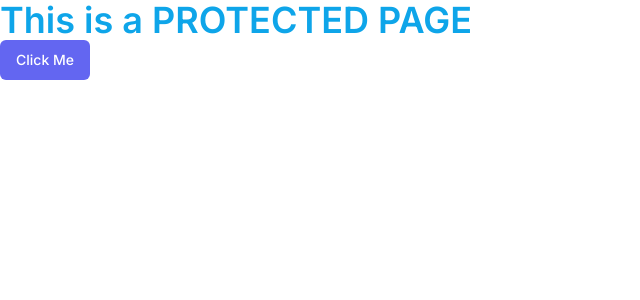
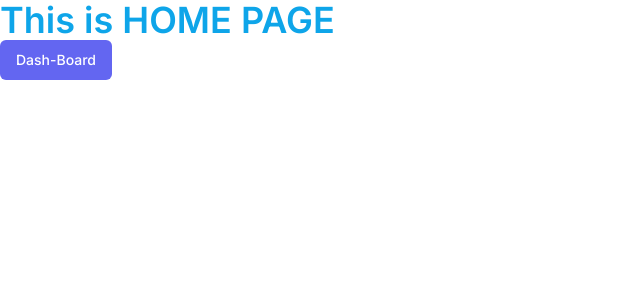
Before and after one commit to Nil369/learning-path-dashboard, a Next.js app: page / in a window 1280 px wide. Shown: the top 300 px of the page, without its empty margins (0-640 px from the left). Built offline with nearby package versions, Linux system fonts and the light colour scheme.

Commit message:
corrected the Authentation using Clerk Auth

```diff
--- a/app/(dashboard)/(routes)/page.jsx
+++ b/app/(home)/(routes)/page.jsx
@@ -2,15 +2,18 @@ import { Button } from "@/components/ui/button";
 
 import { SignOutButton, UserButton,afterSignOutUrl} from "@clerk/nextjs";
 import { useClerk } from '@clerk/nextjs'
+import Link from "next/link";
 export default function Home() {
   return (
     <div>
       <UserButton afterSignOutUrl="/"/>
       <h1 className="text-4xl text-sky-500 font-semibold">
-        This is a PROTECTED PAGE
+        This is HOME PAGE
       </h1>
      {/* <SignOutButton afterSignOutUrl="/"/> */}
-     <Button variant="indigo">Click Me</Button>
+     <Link href="/dashboard">
+     <Button variant="indigo">Dash-Board</Button>
+     </Link>
     </div>
   );
 }
--- /dev/null
+++ b/app/dashboard/page.jsx
@@ -0,0 +1,14 @@
+import { UserButton } from '@clerk/nextjs'
+import React from 'react'
+
+const DashboardPage = () => {
+  return (
+    <div>
+        <UserButton/>
+        <h1 className='text-5xl text-indigo-600 font-bold'>DashboardPage</h1>
+
+    </div>
+  )
+}
+
+export default DashboardPage
--- a/app/layout.js
+++ b/app/layout.js
@@ -1,13 +1,23 @@
 import { Inter } from "next/font/google";
 import "./globals.css";
 const inter = Inter({ subsets: ["latin"] });
-import {
-  ClerkProvider,
-  SignInButton,
-  SignedIn,
-  SignedOut,
-  UserButton
-} from '@clerk/nextjs'
+import { ClerkProvider, SignedIn, SignedOut, SignInButton, UserButton } from '@clerk/nextjs'
+
+function Header() {
+  return (
+    <header style={{ display: 'flex', justifyContent: 'space-between', padding: 20 }}>
+      <h1>Learning Path Dashboard</h1>
+      <SignedIn>
+        {/* Mount the UserButton component */}
+        <UserButton />
+      </SignedIn>
+      <SignedOut>
+        {/* Signed out users get sign in button */}
+        <SignInButton />
+      </SignedOut>
+    </header>
+  )
+}
 
 export const metadata = {
   title: "Learning Path Dashboard",
```
Also changed, not shown: middleware.js (+7 -3 lines).
